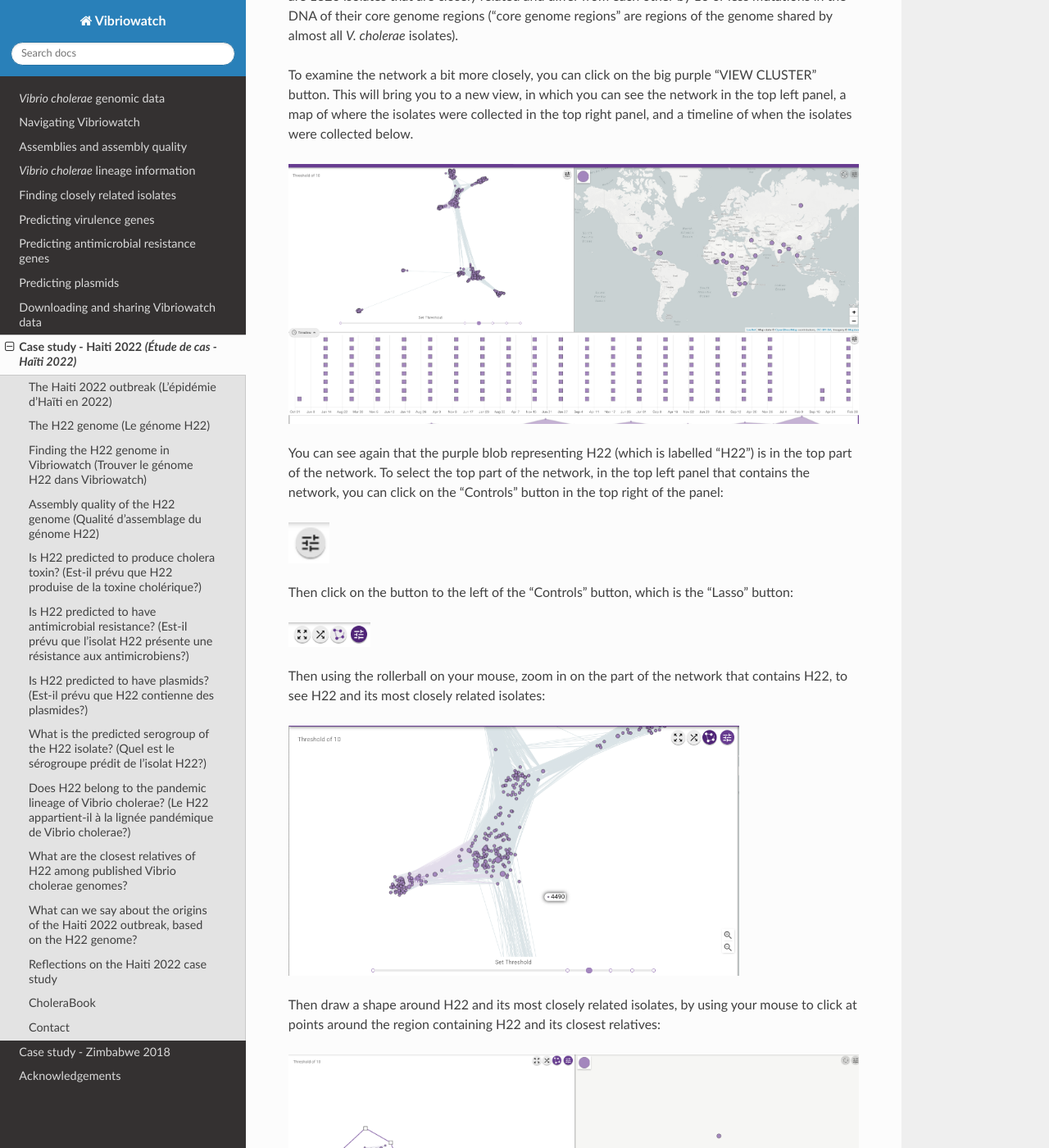
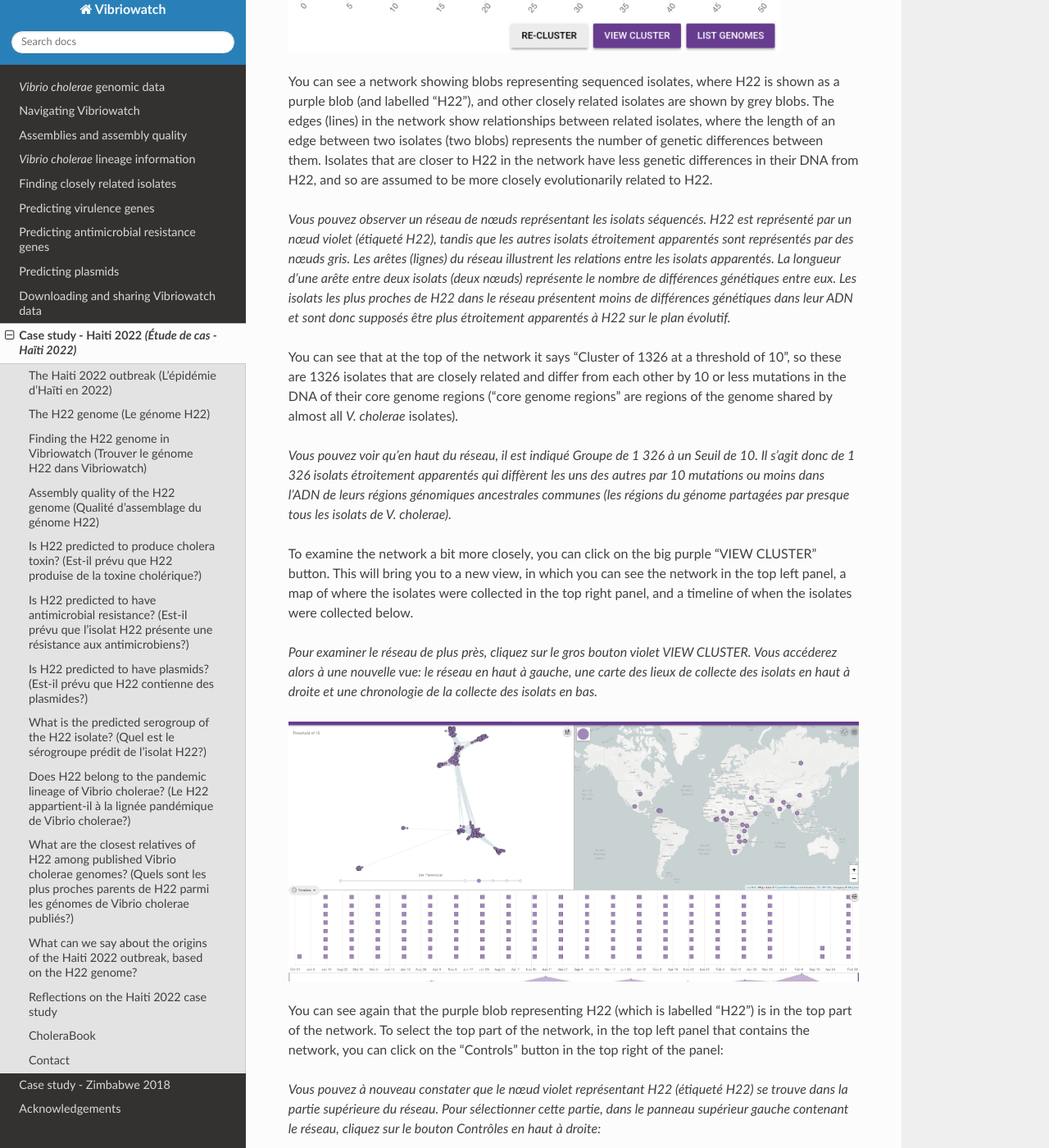
Before and after one commit to avrilcoghlan/vibriowatch, a Sphinx documentation site: the page built from docs/source/haiti.rst, in a window 1280 px wide and 1400 px high, scrolled down 17518 px. Shown: the whole window at 82% size. Built offline with Sphinx 7.4.7 and the Read the Docs theme 3.1.0, drawn with Linux system fonts in a browser that asks for light colours; some of the changed text lies outside the part shown.

Commit message:
Update haiti.rst

```diff
--- a/docs/source/haiti.rst
+++ b/docs/source/haiti.rst
@@ -27,7 +27,7 @@ persistance in the environment between outbreaks.
 * `Is H22 predicted to have plasmids? (Est-il prévu que H22 contienne des plasmides?)`_
 * `What is the predicted serogroup of the H22 isolate? (Quel est le sérogroupe prédit de l’isolat H22?)`_
 * `Does H22 belong to the pandemic lineage of Vibrio cholerae? (Le H22 appartient-il à la lignée pandémique de Vibrio cholerae?)`_.
-* `What are the closest relatives of H22 among published Vibrio cholerae genomes?`_.
+* `What are the closest relatives of H22 among published Vibrio cholerae genomes? (Quels sont les plus proches parents de H22 parmi les génomes de Vibrio cholerae publiés?)`_.
 * `What can we say about the origins of the Haiti 2022 outbreak, based on the H22 genome?`_
 * `Reflections on the Haiti 2022 case study`_
 
@@ -408,20 +408,28 @@ pandémique actuelle de Vibrio cholerae (7PET) est ST515. Si un isolat est ST69
 
 .. _le tableau de correspondance entre les clusters PopPUNK et les lignées connues: https://vibriowatch.readthedocs.io/en/latest/mlst.html#what-is-poppunk
 
-What are the closest relatives of H22 among published Vibrio cholerae genomes?
-------------------------------------------------------------------------------
+What are the closest relatives of H22 among published Vibrio cholerae genomes? (Quels sont les plus proches parents de H22 parmi les génomes de Vibrio cholerae publiés?)
+-------------------------------------------------------------------------------------------------------------------------------------------------------------------------
 
 If you learn better by seeing rather than reading, see the `video on identifying the closest relatives of H22, using Vibriowatch`_.
 
 .. _video on identifying the closest relatives of H22, using Vibriowatch: https://youtu.be/essXib5sZ0c
 
+*Si vous apprenez mieux en voyant plutôt qu'en lisant, regardez la* `vidéo sur l'identification des plus proches parents de H22, en utilisant Vibriowatch`_.
+
+.. _vidéo sur l'identification des plus proches parents de H22, en utilisant Vibriowatch: https://youtu.be/essXib5sZ0c
+
 Vibriowatch includes a large set of >6000 published *V. cholerae* genomes, so you can search for the closest relatives of a new isolate among those published genomes.
+
+*Vibriowatch comprend un large ensemble de > 6 000 génomes V. cholerae publiés, vous pouvez donc rechercher les parents les plus proches d'un nouvel isolat parmi ces génomes publiés.*
 
 .. image:: HowToGetTheResult.png
   :width: 600
 
-To find the closest relatives of H22 among publised *V. cholerae* genomes, we can look under the "Core genome clustering"
+To find the closest relatives of H22 among publised *V. cholerae* genomes, we can look under the "Core Genome Clustering"
 section of the H22 genome report page, which gives the result of a cgMLST (core genome MLST) analysis:
+
+*Pour trouver les parents les plus proches de H22 parmi les génomes de V. cholerae publiés, consultez la section Core Genome Clustering de la page du rapport sur le génome H22, qui fournit le résultat d'une analyse cgMLST (analyse MLST des régions ancestrales partagées du génome de Vibrio cholerae):*
 
 .. image:: Picture124.png
   :width: 600
@@ -432,13 +440,19 @@ where the length of an edge between two isolates (two blobs) represents the numb
 Isolates that are closer to H22 in the network have less genetic differences in their DNA from H22, and so are assumed
 to be more closely evolutionarily related to H22.
 
+*Vous pouvez observer un réseau de nœuds représentant les isolats séquencés. H22 est représenté par un nœud violet (étiqueté H22), tandis que les autres isolats étroitement apparentés sont représentés par des nœuds gris. Les arêtes (lignes) du réseau illustrent les relations entre les isolats apparentés. La longueur d'une arête entre deux isolats (deux nœuds) représente le nombre de différences génétiques entre eux. Les isolats les plus proches de H22 dans le réseau présentent moins de différences génétiques dans leur ADN et sont donc supposés être plus étroitement apparentés à H22 sur le plan évolutif.*
+
 You can see that at the top of the network it says "Cluster of 1326 at a threshold of 10", so these are 1326
 isolates that are closely related and differ from each other by 10 or less mutations in the DNA of their core genome
 regions ("core genome regions" are regions of the genome shared by almost all *V. cholerae* isolates).
 
+*Vous pouvez voir qu'en haut du réseau, il est indiqué Groupe de 1 326 à un Seuil de 10. Il s'agit donc de 1 326 isolats étroitement apparentés qui diffèrent les uns des autres par 10 mutations ou moins dans l'ADN de leurs régions génomiques ancestrales communes (les régions du génome partagées par presque tous les isolats de V. cholerae).*
+
 To examine the network a bit more closely, you can click on the big purple "VIEW CLUSTER" button.
 This will bring you to a new view, in which you can see the network in the top left panel, a map of where the isolates
 were collected in the top right panel, and a timeline of when the isolates were collected below.
+
+*Pour examiner le réseau de plus près, cliquez sur le gros bouton violet VIEW CLUSTER. Vous accéderez alors à une nouvelle vue: le réseau en haut à gauche, une carte des lieux de collecte des isolats en haut à droite et une chronologie de la collecte des isolats en bas.*
 
 .. image:: Picture125.png
   :width: 800
@@ -447,10 +461,14 @@ You can see again that the purple blob representing H22 (which is labelled "H22"
 the top part of the network, in the top left panel that contains the network, you can click on the
 "Controls" button in the top right of the panel:
 
+*Vous pouvez à nouveau constater que le nœud violet représentant H22 (étiqueté H22) se trouve dans la partie supérieure du réseau. Pour sélectionner cette partie, dans le panneau supérieur gauche contenant le réseau, cliquez sur le bouton Contrôles en haut à droite:*
+
 .. image:: Picture126.png
   :width: 50
 
 Then click on the button to the left of the "Controls" button, which is the "Lasso" button:
+
+*Cliquez ensuite sur le bouton à gauche du bouton Contrôles, qui est le bouton Lasso:*
 
 .. image:: Picture127.png
   :width: 100
@@ -458,19 +476,25 @@ Then click on the button to the left of the "Controls" button, which is the "Las
 Then using the rollerball on your mouse, zoom in on the part of the network that contains H22, to see H22 and its most
 closely related isolates:
 
+*Ensuite, à l'aide de la molette de souris d'ordinateur, zoomez sur la partie du réseau contenant H22 pour visualiser H22 et ses isolats les plus proches:*
+
 .. image:: Picture128.png
   :width: 550
 
 Then draw a shape around H22 and its most closely related isolates, by using your mouse to click at points around the
 region containing H22 and its closest relatives:
 
+*Dessinez ensuite une forme autour de H22 et de ses isolats les plus proches, en cliquant avec la souris sur des points autour de la région contenant H22 et ses proches parents:*
+
 .. image:: Picture129.png
   :width: 800
 
 You will see that it now only shows H22 and its closest isolates (that lie inside the shape you have drawn) in the network
-panel at the top right. The map in the top left panel now only shows one dot. If you move your mouse into the map panel,
+panel at the top left. The map in the top right panel now only shows one dot. If you move your mouse into the map panel,
 and use the rollerball on your mouse to zoom out, you will find that this dot is in the country of Haiti, so the closest
 relatives of H22 were all collected from Haiti:
+
+*Vous constaterez que seuls H22 et ses isolats les plus proches (situés à l'intérieur de la forme que vous avez dessinée) sont désormais affichés dans le panneau Réseau en haut à gauche. La carte en haut à droite ne présente plus qu'un seul point. En déplaçant la souris sur le panneau Carte et en utilisant la molette pour dézoomer, vous constaterez que ce point se trouve en Haïti. Les parents les plus proches de H22 ont donc tous été collectés en Haïti:*
 
 .. image:: Picture130.png
   :width: 800
@@ -479,16 +503,22 @@ To find out when these close relatives were collected, we need to look at their
 dates in the timeline panel at the bottom of the screen are given as days and months. To instead show the years,
 click on the "Controls" button at the top right of the timeline panel:
 
+*Pour savoir quand ces proches parents ont été collectés, il faut examiner leurs années de collecte. Par défaut, les dates dans la chronologie en bas de l'écran sont indiquées en jours et en mois. Pour afficher les années, cliquez sur le bouton Contrôles en haut à droite de la chronologie:*
+
 .. image:: Picture126.png
   :width: 50
 
 Now change "Day" to "Year" in the menu that appears.
+
+*Changez maintenant Day en Year dans le menu qui apparaît.*
 
 .. image:: Picture131.png
   :width: 350
 
 Then click on the "X" at the corner of the menu to close that menu. You will now see that the timeline panel
 with the years when the most closely related isolates were collected:
+
+*Cliquez ensuite sur le X dans le coin du menu pour le fermer. Vous verrez alors la chronologie indiquant les années de collecte des isolats les plus proches:*
 
 .. image:: Picture132.png
   :width: 900
@@ -497,12 +527,17 @@ In the timeline you can see one square at the right hand end, above "2022"; this
 You can also see squares above the years 2013, 2014, 2015 and 2017, indicating that the closest relatives of H22
 in the Vibriowatch database are isolates collected in Haiti in the years 2013, 2014, 2015 and 2017.
 
+*Sur la chronologie, vous pouvez voir un carré à l'extrémité droite, au-dessus de 2022; il s'agit de l'isolat H22, collecté en 2022.
+Vous pouvez également voir des carrés au-dessus des années 2013, 2014, 2015 et 2017, indiquant que les plus proches parents de H22 dans la base de données Vibriowatch sont des isolats collectés en Haïti en 2013, 2014, 2015 et 2017.*
+
 .. image:: HowToInterpretTheResult.png
   :width: 600
 
 The results from the cgMLST (core genome MLST) analysis above tell us the closest relatives
 of the H22 isolate among the >6000 published genomes in Vibriowatch are other published genomes from
 Haiti, namely, isolates collected in Haiti in the years 2013, 2014, 2015 and 2017.
+
+*Les résultats de l'analyse cgMLST ci-dessus indiquent que les plus proches parents de l'isolat H22 parmi les plus de 6 000 génomes publiés dans Vibriowatch sont d'autres génomes publiés en Haïti, à savoir des isolats collectés en Haïti en 2013, 2014, 2015 et 2017.*
 
 What can we say about the origins of the Haiti 2022 outbreak, based on the H22 genome?
 --------------------------------------------------------------------------------------
```
